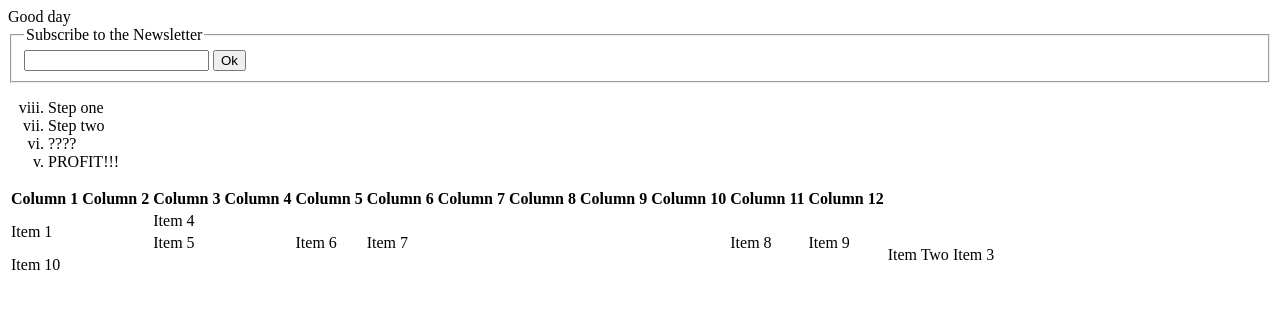
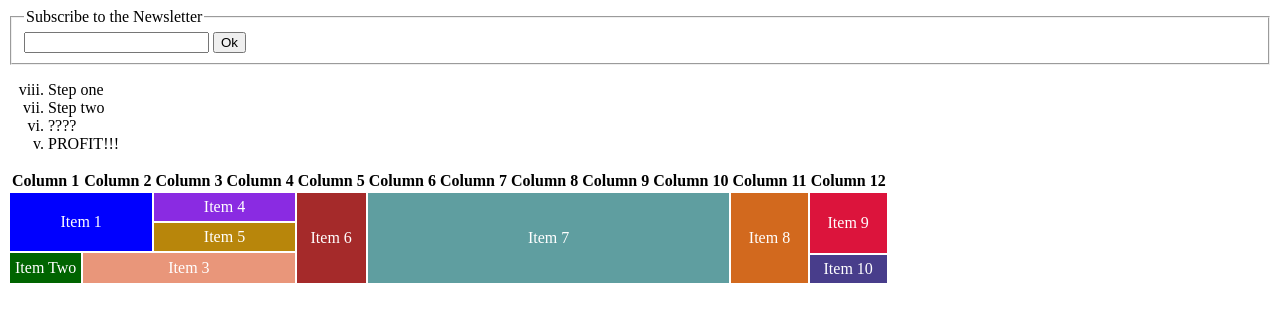
Before and after one commit to Parables/html-basics, a plain HTML site: page index.html in a window 1280 px wide. Drawn offline with Linux system fonts and the light colour scheme.

Commit message:
Added css styling

```diff
--- a/index.html
+++ b/index.html
@@ -2,10 +2,16 @@
 <html>
   <head>
     <title>Salaam</title>
+    <!-- Internal styling goes into the head element -->
+    <style>
+      td {
+        text-align: center;
+        padding: 5px;
+        color: white;
+      }
+    </style>
   </head>
   <body>
-    Good day
-
     <form action="/subscribe" method="post">
       <fieldset>
         <legend>Subscribe to the Newsletter</legend>
@@ -98,29 +104,42 @@
       <tbody>
         <!-- Row 1 -->
         <tr>
-          <td rowspan="3" colspan="2">Item 1</td>
-          <td rowspan="1" colspan="2">Item 4</td>
-          <td rowspan="7">Item 6</td>
-          <td rowspan="7" colspan="5">Item 7</td>
-          <td rowspan="7">Item 8</td>
-          <td rowspan="4">Item 9</td>
+          <td rowspan="3" colspan="2" style="background-color: blue;">
+            Item 1
+          </td>
+          <td rowspan="1" colspan="2" style="background-color: blueviolet;">
+            Item 4
+          </td>
+          <td rowspan="7" style="background-color: brown;">Item 6</td>
+          <td rowspan="7" colspan="5" style="background-color: cadetblue;">
+            Item 7
+          </td>
+          <td rowspan="7" style="background-color: chocolate;">Item 8</td>
+          <td rowspan="4" style="background-color: crimson;">Item 9</td>
         </tr>
         <!-- Row 2 -->
         <tr>
-          <td rowspan="2" colspan="2">Item 5</td>
+          <td rowspan="2" colspan="2" style="background-color: darkgoldenrod;">
+            Item 5
+          </td>
         </tr>
         <!-- Row 3 -->
+        <tr></tr>
         <!-- Row 4 -->
         <tr>
-          <td rowspan="4">Item Two</td>
-          <td rowspan="4" colspan="3">Item 3</td>
+          <td rowspan="4" style="background-color: darkgreen;">Item Two</td>
+          <td rowspan="4" colspan="3" style="background-color: darksalmon;">
+            Item 3
+          </td>
         </tr>
         <!-- Row 5 -->
         <tr>
-          <td rowspan="3">Item 10</td>
+          <td style="background-color: darkslateblue;" rowspan="3">Item 10</td>
         </tr>
         <!-- Row 6 -->
+        <tr></tr>
         <!-- Row 7 -->
+        <tr></tr>
       </tbody>
     </table>
   </body>
```
